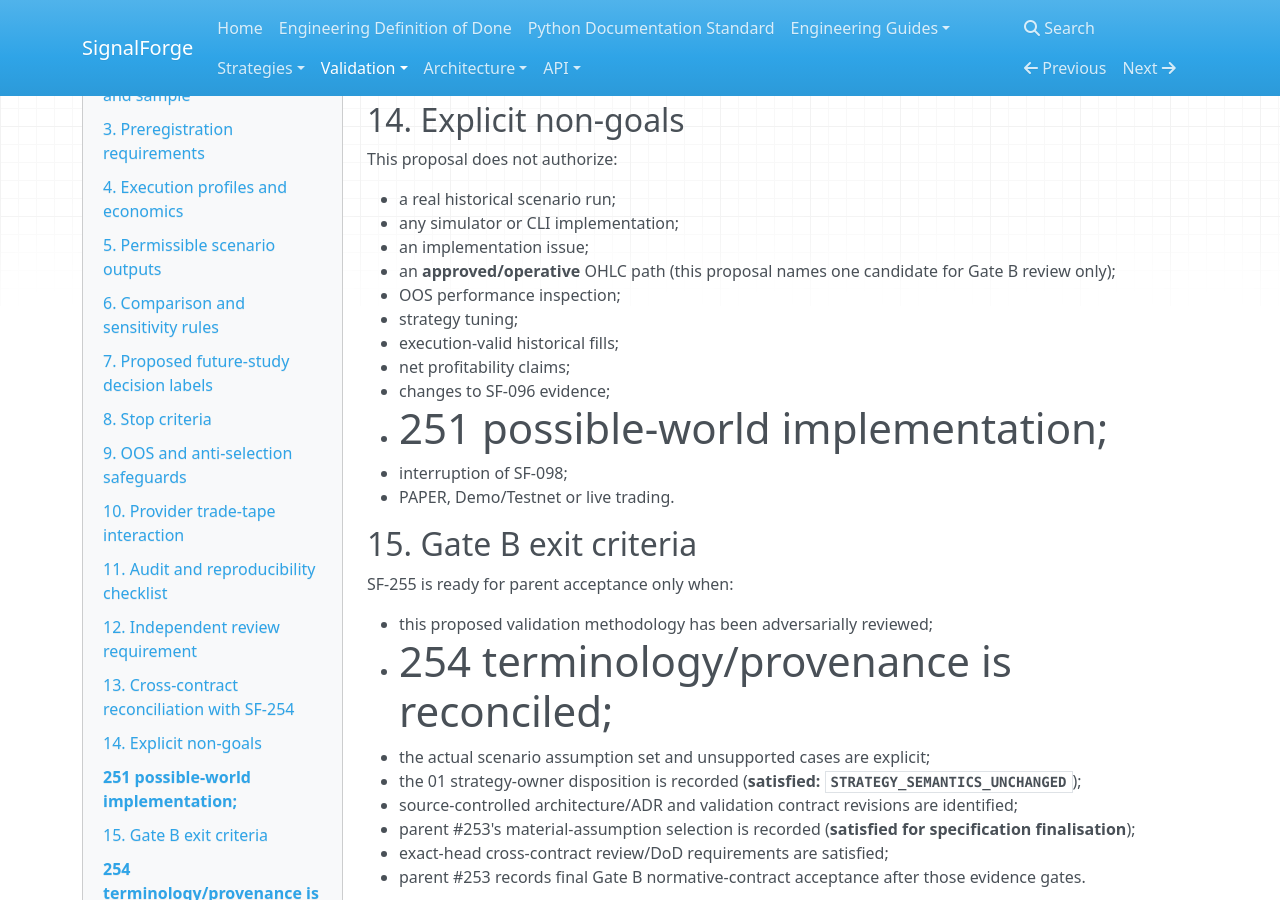
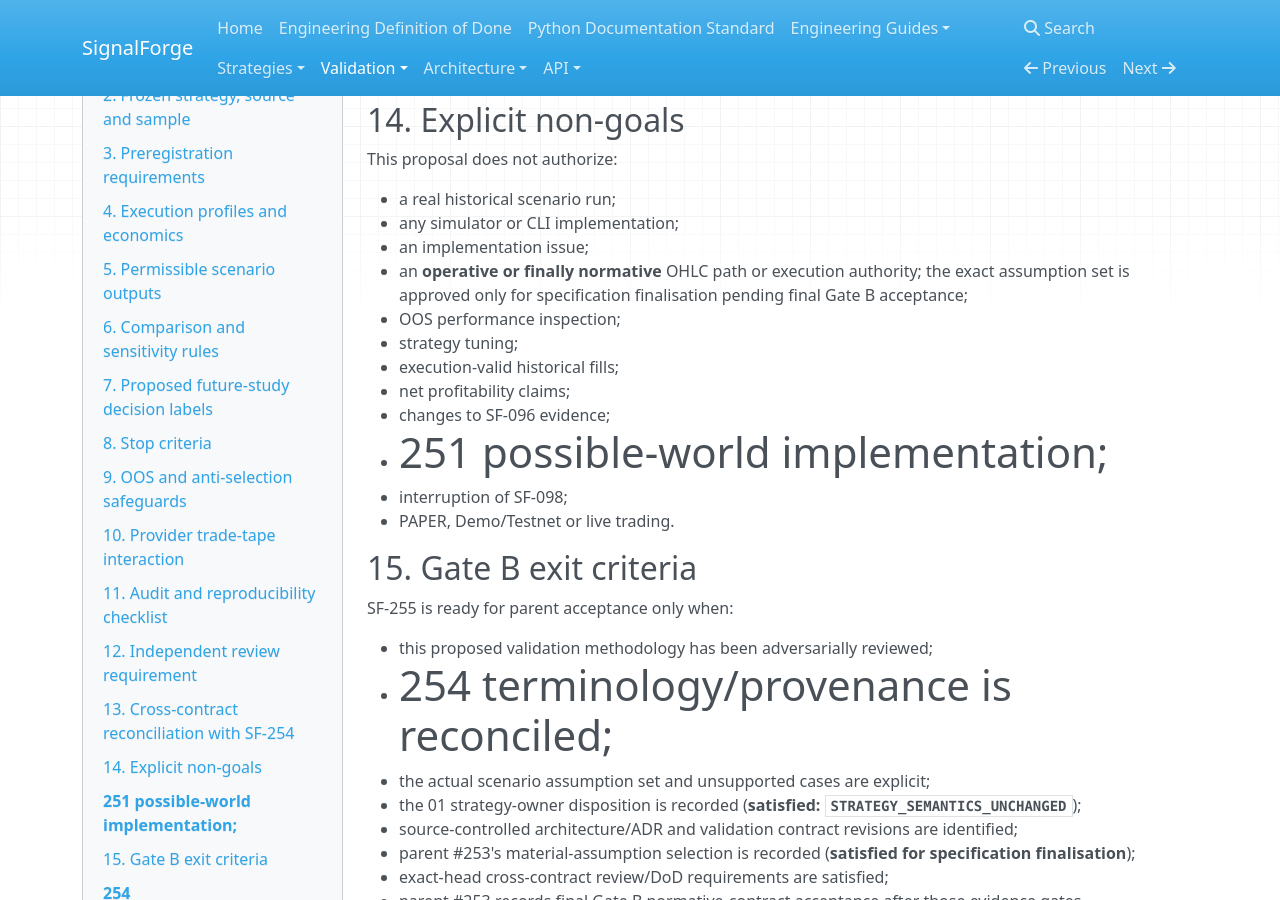
Before and after one commit to harishkamathuk/signalforge, an MkDocs documentation site: the page built from docs/validation/btc-momentum-baseline-v0-scenario-validation-v0-proposal.md, in a window 1280 px wide and 900 px high, scrolled down 14353 px. Built offline with MkDocs 1.6.1, drawn with Linux system fonts in a browser that asks for light colours; nearby versions of some CDN libraries.

Commit message:
docs(sf-255): clarify scenario approval state

```diff
--- a/docs/validation/btc-momentum-baseline-v0-scenario-validation-v0-proposal.md
+++ b/docs/validation/btc-momentum-baseline-v0-scenario-validation-v0-proposal.md
@@ -633,7 +633,7 @@ This proposal does not authorize:
 - a real historical scenario run;
 - any simulator or CLI implementation;
 - an implementation issue;
-- an **approved/operative** OHLC path (this proposal names one candidate for Gate B review only);
+- an **operative or finally normative** OHLC path or execution authority; the exact assumption set is approved only for specification finalisation pending final Gate B acceptance;
 - OOS performance inspection;
 - strategy tuning;
 - execution-valid historical fills;
```
